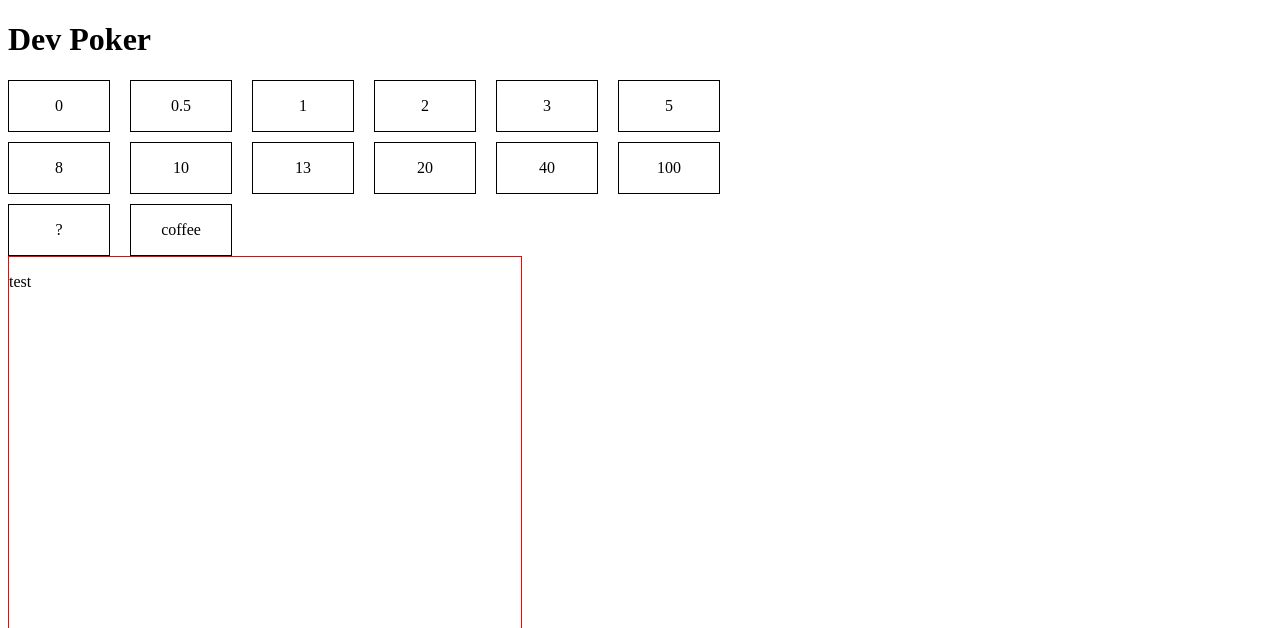
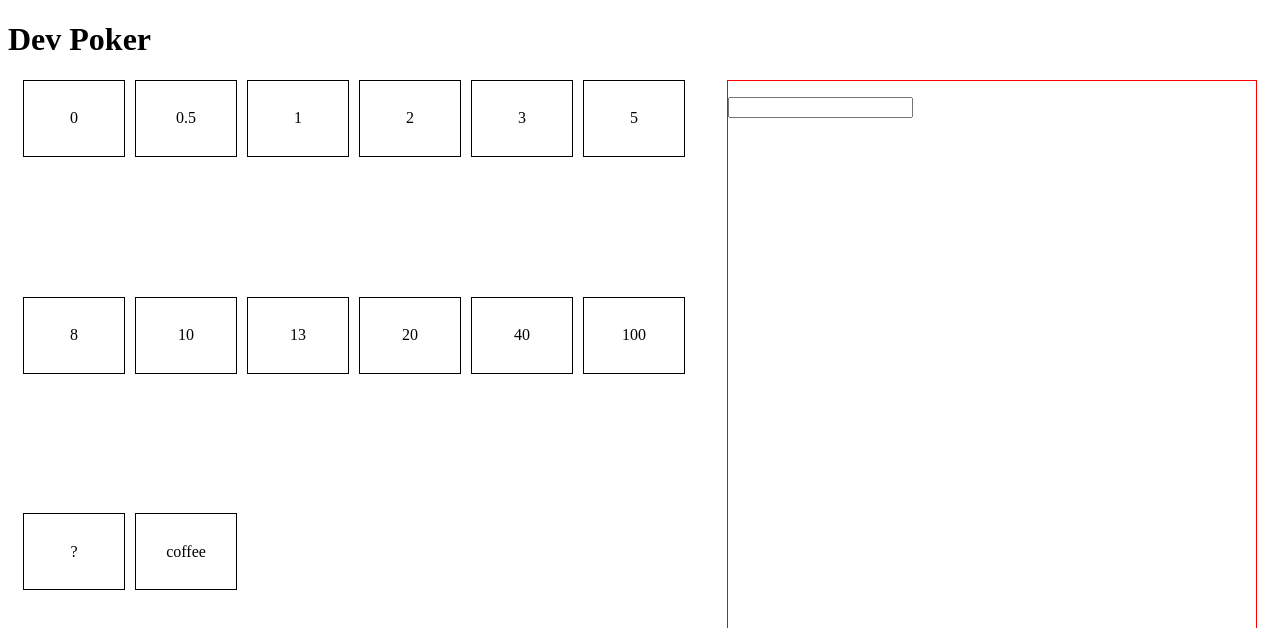
Before and after one commit to NielsLouwes/Dev_Poker_Mini_Project, a React (Create React App) app: page / in a window 1280 px wide. Shown: the top 628 px of the page. Built offline with nearby package versions, Linux system fonts and the light colour scheme.

Commit message:
Added selected Card score state

```diff
--- a/src/App.tsx
+++ b/src/App.tsx
@@ -1,28 +1,105 @@
-import styled, { css } from "styled-components";
+import { useState } from "react";
+import styled from "styled-components";
+
+const cards = [
+  {
+    id: 1,
+    title: 0,
+    score: 0
+  },
+  {
+    id: 2,
+    title: 0.5,
+    score: 0.5
+  },
+  {
+    id: 3,
+    title: 1,
+    score: 1
+  },
+  {
+    id: 4,
+    title: 2,
+    score: 2
+  },
+  {
+    id: 5,
+    title: 3,
+    score: 3
+  },
+  {
+    id: 6,
+    title: 5,
+    score: 5
+  },
+  {
+    id: 7,
+    title: 8,
+    score: 8
+  },
+  {
+    id: 8,
+    title: 10,
+    score: 10
+  },
+  {
+    id: 9,
+    title: 13,
+    score: 13
+  },
+  {
+    id: 10,
+    title: 20,
+    score: 20
+  },
+  {
+    id: 11,
+    title: 40,
+    score: 40
+  },
+  {
+    id: 12,
+    title: 100,
+    score: 100
+  },
+  {
+    id: 13,
+    title: "?",
+    score: null
+  },
+  {
+    id: 14,
+    title: "coffee",
+    score: null
+  }
+];
 
 const Styled = styled.div``;
 
 const OuterWrapper = styled.div`
   display: flex;
-  flex-direction: column;
+  flex-direction: row;
 `;
 
 const LeftWrapper = styled.div`
   width: 60vw;
   display: flex;
   flex-wrap: wrap;
-  gap: 10px 20px;
+  gap: 10px 10px;
+  height: 80vh;
+  margin-left: 15px;
 `;
 
 const RightWrapper = styled.div`
-  width: 40vw;
+  width: 45vw;
   border: 1px solid red;
   height: 100vh;
+  margin-right: 15px;
 `;
 
 const Card = styled.div`
   width: 100px;
-  height: 50px;
+  height: 75px;
   border: 1px solid black;
   display: flex;
   justify-content: center;
@@ -35,93 +112,28 @@ const Card = styled.div`
 //   score: number;
 // };
 
-const Cards = [
-  {
-    id: 1,
-    title: 0,
-    score: 0,
-  },
-  {
-    id: 2,
-    title: 0.5,
-    score: 0.5,
-  },
-  {
-    id: 3,
-    title: 1,
-    score: 1,
-  },
-  {
-    id: 4,
-    title: 2,
-    score: 2,
-  },
-  {
-    id: 5,
-    title: 3,
-    score: 3,
-  },
-  {
-    id: 6,
-    title: 5,
-    score: 5,
-  },
-  {
-    id: 7,
-    title: 8,
-    score: 8,
-  },
-  {
-    id: 8,
-    title: 10,
-    score: 10,
-  },
-  {
-    id: 9,
-    title: 13,
-    score: 13,
-  },
-  {
-    id: 10,
-    title: 20,
-    score: 20,
-  },
-  {
-    id: 11,
-    title: 40,
-    score: 40,
-  },
-  {
-    id: 12,
-    title: 100,
-    score: 100,
-  },
-  {
-    id: 13,
-    title: "?",
-    score: null,
-  },
-  {
-    id: 14,
-    title: "coffee",
-    score: null,
-  },
-];
+export default function App() {
+  const [selectedScore, setSelectedScore] = useState({});
 
-export default function App() {
+  function selectScore(id) {
+    const findScore = cards?.find((item) => id === item.id);
+    setSelectedScore(findScore);
+  }
+
   return (
     <Styled>
       <h1>Dev Poker</h1>
       <OuterWrapper>
         <LeftWrapper>
-          {Cards.map((item) => (
-            <Card {...item} key={item.id}>
+          {cards.map((item) => (
+            <Card {...item} key={item.id} onClick={() => selectScore(item.id)}>
               {item.title}
             </Card>
           ))}
         </LeftWrapper>
         <RightWrapper>
-          <p>test</p>
+          <p>{selectedScore && selectedScore.title}</p>
+          <input type="text"></input>
         </RightWrapper>
       </OuterWrapper>
     </Styled>
```
Also changed, not shown: src/Data/Data.tsx (added, +72 -0 lines).
